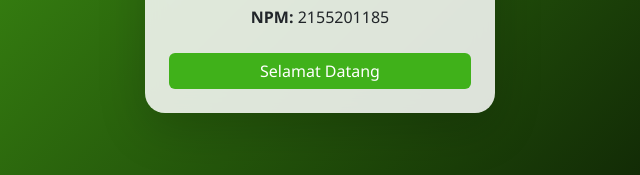
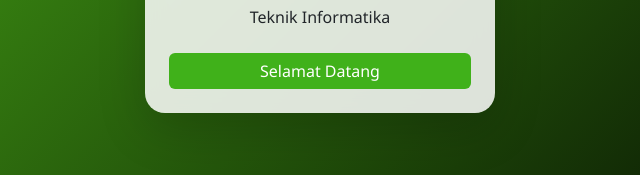
Before and after one commit to xanzzz12/tugas-uas-angga, a plain HTML site: page index.html in a window 1280 px wide. Shown: the part 498-673 px from the top of the page, 320-960 px from the left. Drawn offline with nearby package versions, Linux system fonts and the light colour scheme.

Commit message:
Update index.html

```diff
--- a/index.html
+++ b/index.html
@@ -23,7 +23,7 @@
 
       <!-- Nama dan NPM -->
       <h2 class="card-title text-primary">Universitas Muhammadiyah Bengkulu</h2>
-      <p class="card-text mb-4"><strong>NPM:</strong> 2155201185</p>
+      <p class="card-text mb-4"><strong></strong> Teknik Informatika</p>
 
       <!-- Tombol Selamat Datang -->
       <button id="welcome-btn" class="btn btn-primary w-100">Selamat Datang</button>
```
